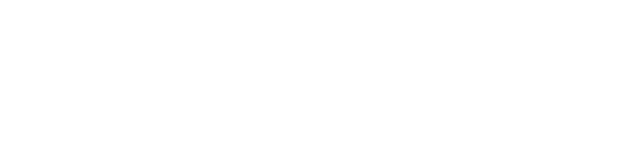
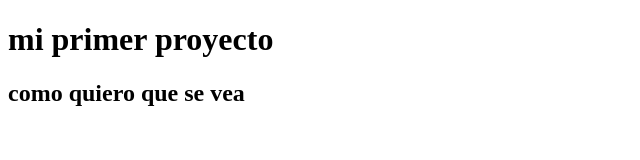
Before and after one commit to GusVldez/primer_repositorio, a plain HTML site: page index.html in a window 1280 px wide. Shown: the whole page, without its empty margins (0-640 px from the left). Drawn offline with Linux system fonts and the light colour scheme.

Commit message:
mi segundo commit hice unos cambios para visualiar lo sucedidok

```diff
--- a/index.html
+++ b/index.html
@@ -6,6 +6,7 @@
     <title>Document</title>
 </head>
 <body>
-
+    <h1>mi primer proyecto</h1>
+    <h2>como quiero que se vea</h2>
 </body>
 </html>
```
